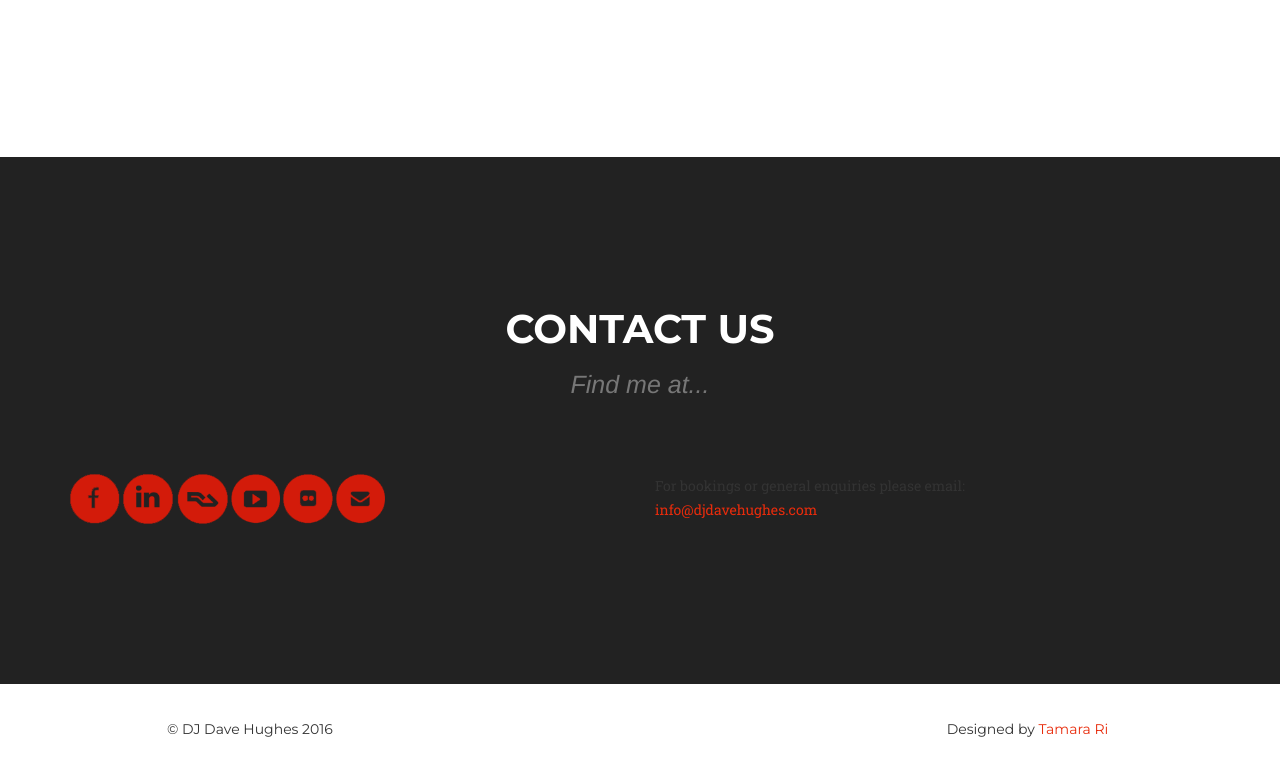
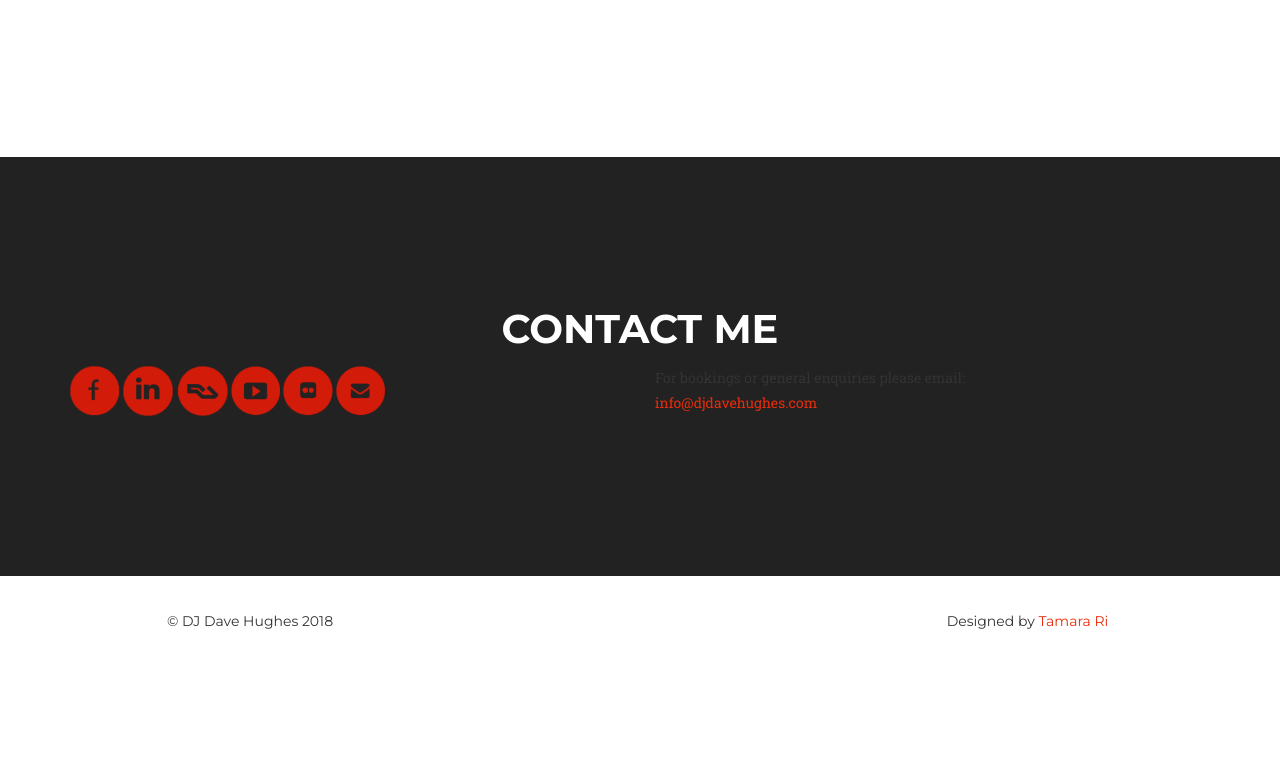
Before and after one commit to tamara4dave/website, a website: page index.html in a window 1280 px wide. Shown: the part 3464-4238 px from the top of the page. After the commit the page ends 4130 px from the top, so only its background shows below. Drawn offline with nearby package versions, Linux system fonts and the light colour scheme; a web font is replaced by a local one.

Commit message:
updates to footer

```diff
--- a/index.html
+++ b/index.html
@@ -256,8 +256,7 @@
         <div class="container">
             <div class="row">
                 <div class="col-lg-12 text-center">
-                    <h2 class="section-heading">Contact Us</h2>
-                    <h3 class="section-subheading text-muted">Find me at...</h3>
+                    <h2 class="section-heading">Contact me</h2>
                 </div>
                 <div class="col-sm-6">
                   <p class="social">
@@ -293,7 +292,7 @@
         <div class="container">
             <div class="row">
                 <div class="col-md-4">
-                    <span class="copyright">&copy; DJ Dave Hughes 2016</span>
+                    <span class="copyright">&copy; DJ Dave Hughes 2018</span>
                 </div>
                 <div class="col-md-4">
                     <ul class="list-inline social-buttons">
@@ -301,7 +300,7 @@
                 </div>
                 <div class="col-md-4">
                     <ul class="list-inline quicklinks">
-                        <li>Designed by <a href="http://www.reddoor-design.com" target="_blank">Tamara Ri</a>
+                        <li>Designed by <a href="http://www.tamarari.com" target="_blank">Tamara Ri</a>
                     </ul>
                 </div>
             </div>
```
